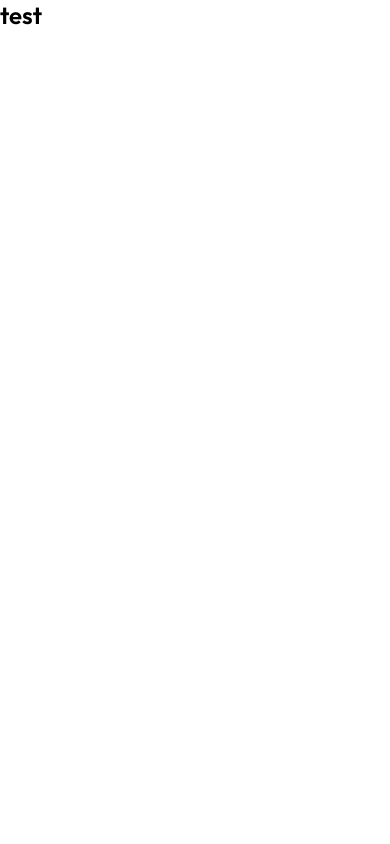
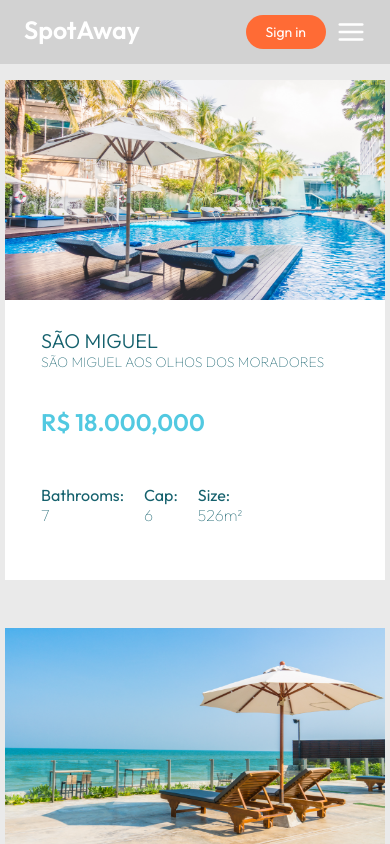
Before and after one commit to gabrielfelxx/spotAway, a React (Vite) app: page /places in a window 390 px wide. Shown: the top 844 px of the page. Built offline with nearby package versions, Linux system fonts and the light colour scheme.

Commit message:
feat: add responsive cards to place page

```diff
--- a/src/pages/HomePage/components/emphasis/index.tsx
+++ b/src/pages/HomePage/components/emphasis/index.tsx
@@ -3,8 +3,7 @@ import ArrowCircleRightIcon from "@mui/icons-material/ArrowCircleRight";
 import Card from "../cards/index";
 import { Link } from "react-router-dom";
 
-export default function Emphasis() {
-  const cards = [
+export const cards = [
   {
     id: 1,
     img: "../../public/card1.png",
@@ -67,6 +66,7 @@ export default function Emphasis() {
   },
 ];
 
+export default function Emphasis() {
   return (
     <div className="empContainer">
       <div className="empBlock">
--- a/src/pages/Places/index.tsx
+++ b/src/pages/Places/index.tsx
@@ -1,9 +1,19 @@
-import './style.scss'
+import "./style.scss";
+import Header from "../../components/header";
+import Card from "../HomePage/components/cards";
+import { cards } from "../HomePage/components/emphasis/";
 
 export default function Places() {
   return (
-    <div>
-        <h2>test</h2>
+    <div className="placesContainer">
+      <Header />
+      <div className="placeCardsDiv">
+        <div className="placeCards">
+          {cards.map((card) => (
+            <Card key={card.id} {...card} />
+          ))}
+        </div>
+      </div>
     </div>
-  )
+  );
 }
--- a/src/pages/Places/style.scss
+++ b/src/pages/Places/style.scss
@@ -0,0 +1,17 @@
+.placesContainer {
+    display: flex;
+    flex-direction: column;
+    background-color: var(--bg-color);
+
+    .placeCardsDiv {
+      margin: 5rem;
+      background-color: var(--bg-color);
+
+      .placeCards {
+        display: flex;
+      flex-wrap: wrap;
+      justify-content: center;
+      gap: 3rem;
+      }
+    }
+  }
```
Lines whose indentation alone changed are shown as unchanged.
